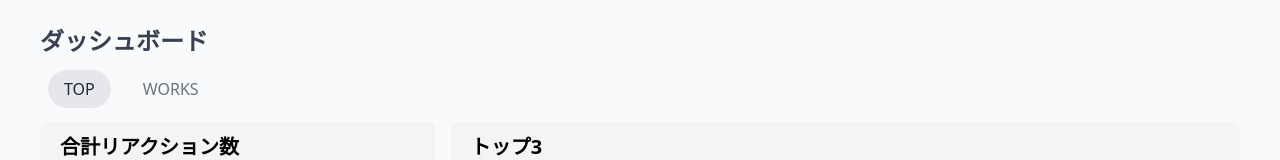
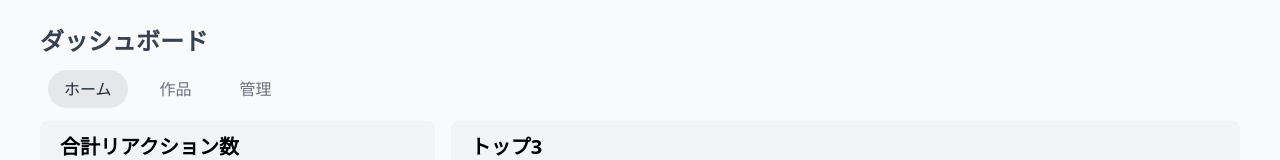
Before and after one commit to shi0n0/Image-Gallery, a Next.js app: page /dashboard in a window 1280 px wide. Shown: the part 327-487 px from the top of the page. Built offline with nearby package versions, Linux system fonts and the light colour scheme; no server answers.

Commit message:
日本語に変更して管理タブを追加

```diff
--- a/src/app/components/myComponents/tabSwitch.tsx
+++ b/src/app/components/myComponents/tabSwitch.tsx
@@ -6,7 +6,6 @@ import { usePathname } from "next/navigation";
 export default function TabSwitch() {
   const getPagePath = usePathname();
   const pagePath = getPagePath.replace("/illustrations/", "");
-  console.log(pagePath);
 
   return (
     <div className="w-full mb-5">
@@ -16,7 +15,7 @@ export default function TabSwitch() {
         }`}
         href="/dashboard"
       >
-        TOP
+        ホーム
       </Link>
       <Link
         className={`rounded-full py-2 px-4 m-2 duration-200 text-gray-500 hover:text-gray-800 ${
@@ -24,7 +23,17 @@ export default function TabSwitch() {
         }`}
         href="/dashboard/works"
       >
-        WORKS
+        作品
+      </Link>
+      <Link
+        className={`rounded-full py-2 px-4 m-2 duration-200 text-gray-500 hover:text-gray-800 ${
+          pagePath == "/dashboard/edit"
+            ? "!text-gray-800 bg-gray-200"
+            : ""
+        }`}
+        href="/dashboard/edit"
+      >
+        管理
       </Link>
     </div>
   );
```
